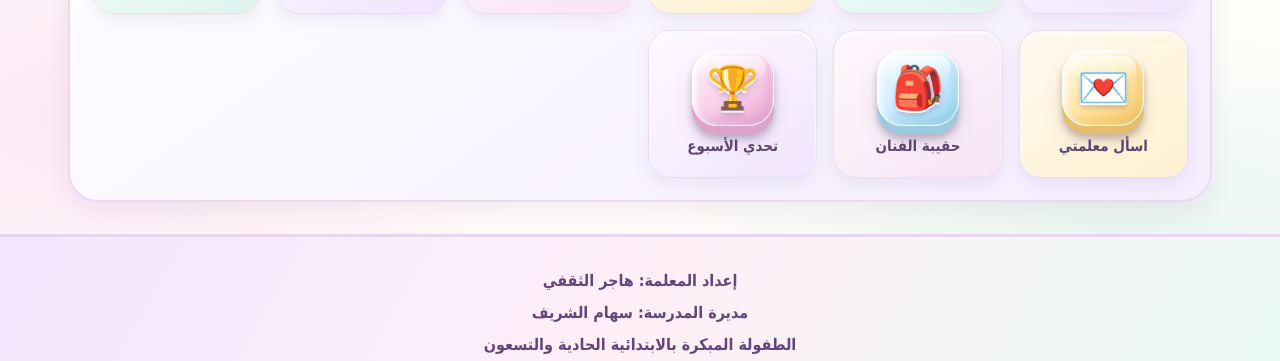
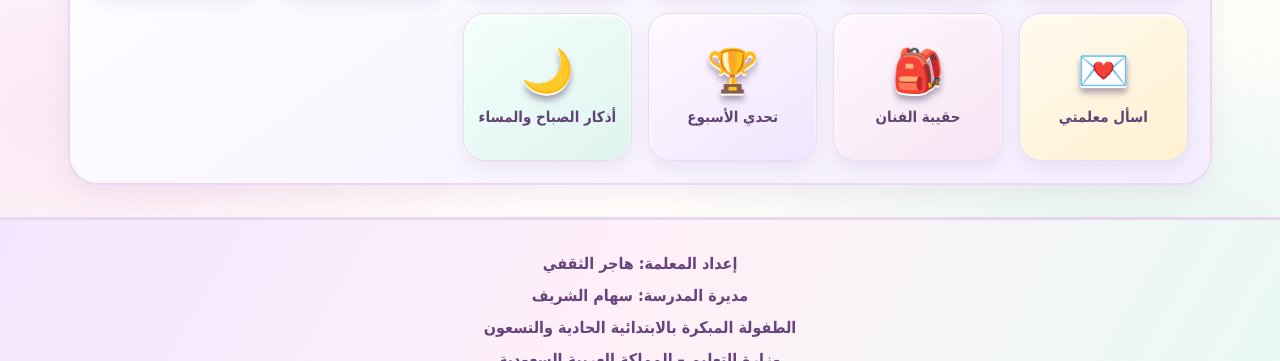
Before and after one commit to hh100100/aalam-al-fan, a plain HTML site: page index.html in a window 1280 px wide. Shown: the part 828-1189 px from the top of the page. Drawn offline with nearby package versions, Linux system fonts and the light colour scheme; no server answers.

Commit message:
Match tile icons to 3D emoji style and add morning evening adhkar section

```diff
--- a/index.html
+++ b/index.html
@@ -78,29 +78,9 @@ main>.section.active-section{display:block}
 }
 .tile{cursor:pointer;text-align:center;color:var(--ink);font-weight:bold;transition:.2s}
 .tile:hover{transform:translateY(-4px);box-shadow:0 9px 18px #63358a1c}
-.tile span{
- display:flex;align-items:center;justify-content:center;
- width:82px;height:76px;margin:0 auto 13px;
- font-size:43px;line-height:1;border-radius:25px;
- background:linear-gradient(145deg,#fff 0%,#f6eaff 48%,#e4d1f7 100%);
- border:1px solid #ffffff;
- box-shadow:inset 3px 3px 7px #ffffff, inset -5px -6px 10px #b99bd533, 0 8px 0 #c9b2df, 0 13px 19px #67418a25;
- text-shadow:0 3px 1px #ffffffaa,0 5px 7px #55306b25;
- transform:translateY(-2px);
- position:relative;isolation:isolate;
-}
-.tile span:before{
- content:"";position:absolute;inset:5px 7px auto;height:25px;border-radius:18px;
- background:linear-gradient(180deg,#ffffffb8,#ffffff00);pointer-events:none;z-index:-1;
-}
-.tile:nth-child(6n+1) span{background:linear-gradient(145deg,#fff9df,#ffe5a4 55%,#f6c96c);box-shadow:inset 3px 3px 7px #fff,inset -5px -6px 10px #e4a83b55,0 8px 0 #e7bd6c,0 13px 19px #9b713025}
-.tile:nth-child(6n+2) span{background:linear-gradient(145deg,#f1fbff,#ccecff 55%,#9ed6f2);box-shadow:inset 3px 3px 7px #fff,inset -5px -6px 10px #70b7d755,0 8px 0 #9bcbe0,0 13px 19px #477f9925}
-.tile:nth-child(6n+3) span{background:linear-gradient(145deg,#fff1fa,#f8cfe9 55%,#eaa9d4);box-shadow:inset 3px 3px 7px #fff,inset -5px -6px 10px #d27db755,0 8px 0 #dfa2ca,0 13px 19px #98527f25}
-.tile:nth-child(6n+4) span{background:linear-gradient(145deg,#f2fff8,#c9f2dc 55%,#9bdcb9);box-shadow:inset 3px 3px 7px #fff,inset -5px -6px 10px #69bd8e55,0 8px 0 #9bcdb0,0 13px 19px #477e5c25}
-.tile:nth-child(6n+5) span{background:linear-gradient(145deg,#f8f3ff,#dfd0ff 55%,#c0a6f2);box-shadow:inset 3px 3px 7px #fff,inset -5px -6px 10px #9976d755,0 8px 0 #b6a0df,0 13px 19px #684a9925}
-.tile:nth-child(6n) span{background:linear-gradient(145deg,#fff7ee,#ffdfc6 55%,#f5bd96);box-shadow:inset 3px 3px 7px #fff,inset -5px -6px 10px #d89b7055,0 8px 0 #e0b18e,0 13px 19px #9b684625}
-.tile:hover span{transform:translateY(-5px) rotate(-2deg);transition:transform .2s ease}
-@media(max-width:520px){.tile span{width:72px;height:68px;font-size:39px;border-radius:22px}}
+.tile span{display:block;font-size:clamp(48px,5vw,64px);line-height:1.15;margin:0 auto 12px;filter:drop-shadow(0 5px 3px #5d328a30);transform:translateY(-2px);transition:transform .2s,filter .2s}
+.tile:hover span{transform:translateY(-6px) rotate(-3deg);filter:drop-shadow(0 9px 5px #5d328a35)}
+@media(max-width:520px){.tile span{font-size:52px}}
 button,.btn{border:0;background:linear-gradient(135deg,#8a43b7,#633091);color:white;padding:10px 17px;border-radius:16px;cursor:pointer;font:inherit;text-decoration:none;display:inline-block;box-shadow:0 4px 10px #61308c20}
 button.secondary{background:#f0e4f8;color:#5e2c86;box-shadow:none}
 input,textarea,select{width:100%;padding:12px;border:1px solid #d9c4e8;border-radius:14px;font:inherit;margin:6px 0 12px;background:#fff}
@@ -346,9 +326,9 @@ body>*{position:relative;z-index:1}
 </div>
 <main>
 <section class="section" id="main-sections"><h2>اكتشف أقسام عالم الفن</h2><div class="grid">
-<a class="tile" href="#plans"><span>🗓️</span>الخطط والمهام الأسبوعية</a><a class="tile" href="#worksheets"><span>📝</span>الاختبارات وأوراق العمل</a><a class="tile" href="#reading"><span>📖</span>الفهم القرائي</a><a class="tile" href="#enrichment"><span>💡</span>إثراءات</a><a class="tile" href="#gallery"><span>🖼️</span>معرض إبداعاتنا</a><a class="tile" href="#quiz"><span>🎯</span>اختبر إبداعك</a><a class="tile" href="#ask"><span>💌</span>اسأل معلمتي</a><a class="tile" href="#kit"><span>🎒</span>حقيبة الفنان</a><a class="tile" href="#challenge"><span>🏆</span>تحدي الأسبوع</a>
+<a class="tile" href="#plans"><span>🗓️</span>الخطط والمهام الأسبوعية</a><a class="tile" href="#worksheets"><span>📝</span>الاختبارات وأوراق العمل</a><a class="tile" href="#reading"><span>📖</span>الفهم القرائي</a><a class="tile" href="#enrichment"><span>💡</span>إثراءات</a><a class="tile" href="#gallery"><span>🖼️</span>معرض إبداعاتنا</a><a class="tile" href="#quiz"><span>🎯</span>اختبر إبداعك</a><a class="tile" href="#ask"><span>💌</span>اسأل معلمتي</a><a class="tile" href="#kit"><span>🎒</span>حقيبة الفنان</a><a class="tile" href="#challenge"><span>🏆</span>تحدي الأسبوع</a><a class="tile" href="#azkar"><span>🌙</span>أذكار الصباح والمساء</a>
 </div></section>
-<section class="section" id="kit"><h2>🎒 حقيبة الفنان</h2><p class="muted">نتعرّف إلى أساسيات الفن خطوةً خطوة.</p><div class="grid">
+<section class="section" id="azkar"><button type="button" class="section-back secondary" onclick="showSiteSection('home')">↩ العودة إلى الصفحة الرئيسية</button><h2>🌙 أذكار الصباح والمساء</h2><p class="muted">نبدأ يومنا ونختمه بذكر الله.</p><div class="grid"><article class="lesson"><h3>☀️ أذكار الصباح</h3><p>أصبحنا وأصبح الملك لله، والحمد لله.</p><p>اللهم بك أصبحنا، وبك أمسينا، وبك نحيا، وبك نموت، وإليك النشور.</p><p>رضيت بالله ربًا، وبالإسلام دينًا، وبمحمد ﷺ نبيًا.</p><p>اللهم إني أسألك العفو والعافية في الدنيا والآخرة.</p></article><article class="lesson"><h3>🌙 أذكار المساء</h3><p>أمسينا وأمسى الملك لله، والحمد لله.</p><p>اللهم بك أمسينا، وبك أصبحنا، وبك نحيا، وبك نموت، وإليك المصير.</p><p>رضيت بالله ربًا، وبالإسلام دينًا، وبمحمد ﷺ نبيًا.</p><p>اللهم إني أسألك العفو والعافية في الدنيا والآخرة.</p></article></div></section><section class="section" id="kit"><h2>🎒 حقيبة الفنان</h2><p class="muted">نتعرّف إلى أساسيات الفن خطوةً خطوة.</p><div class="grid">
 <article class="lesson"><h3>🎨 عجلة الألوان</h3><p>الألوان الأساسية هي الأحمر والأصفر والأزرق. وعند مزج لونين أساسيين نحصل على لون ثانوي.</p><ul><li>أحمر + أصفر = برتقالي</li><li>أصفر + أزرق = أخضر</li><li>أزرق + أحمر = بنفسجي</li></ul></article>
 <article class="lesson"><h3>〰️ أنواع الخطوط</h3><p>من الخطوط: المستقيم، والمنحني، والمتموج، والمتعرج، واللولبي. نستخدمها لتكوين أشكال ورسومات متنوعة.</p></article>
 <article class="lesson"><h3>🔺 الأشكال الهندسية</h3><p>الدائرة والمربع والمثلث والمستطيل أشكال نراها حولنا، ويمكن ترتيبها لتكوين بيت أو شجرة أو لعبة.</p></article>
```
